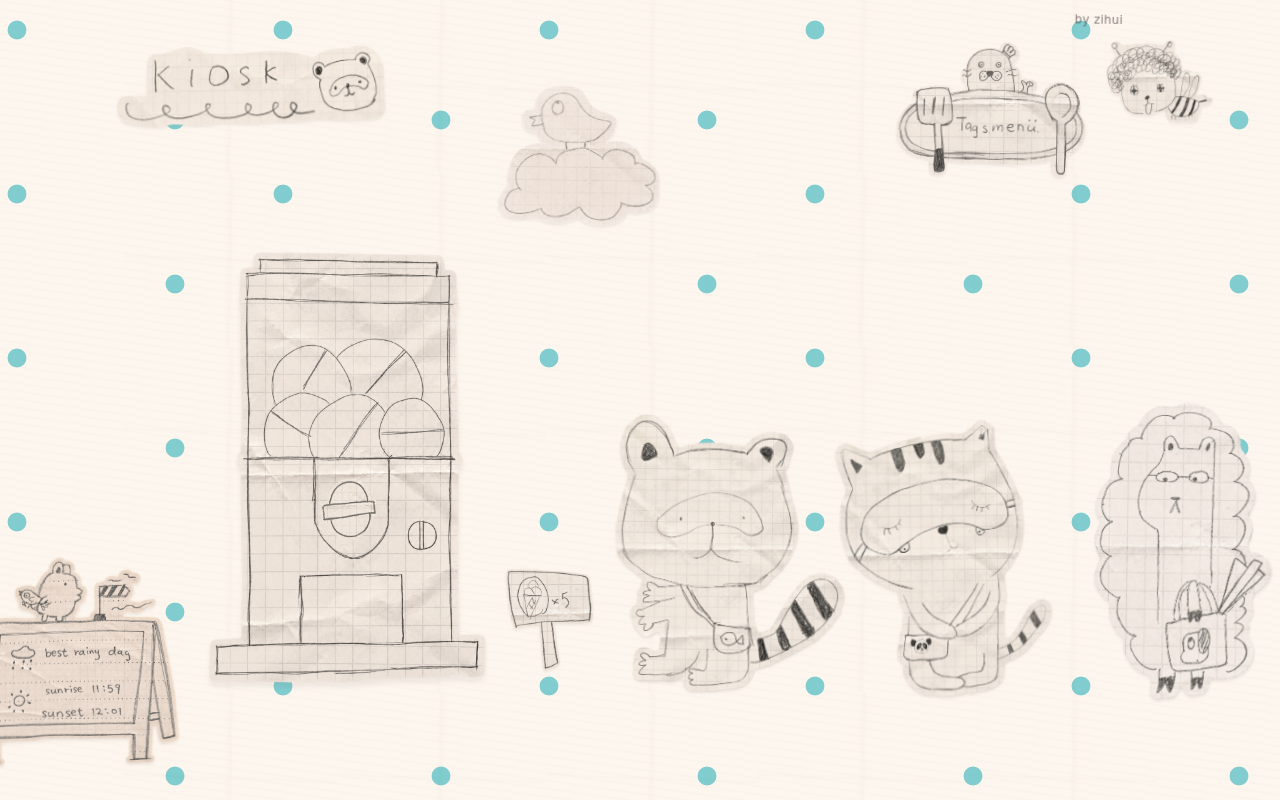
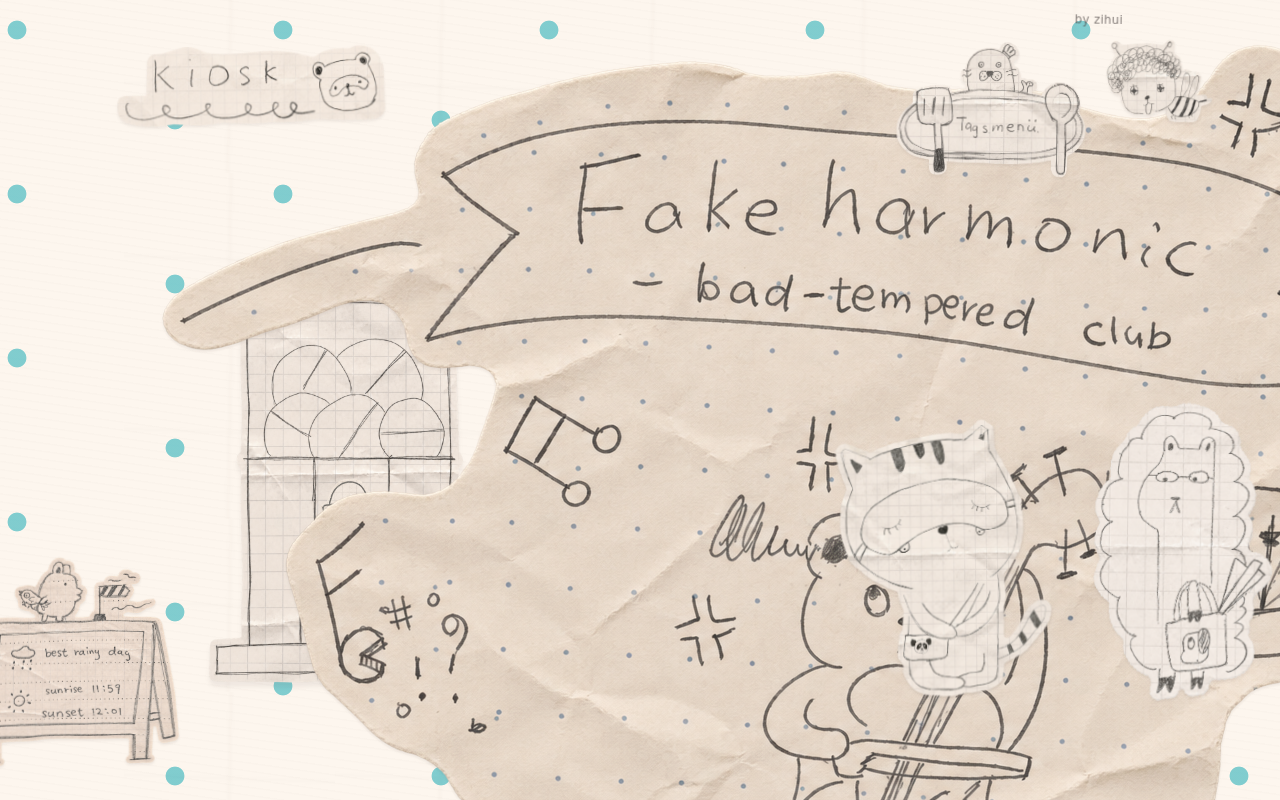
Before and after one commit to eclaircrumb/gachapon, a Next.js app in the folder gachapon/: page / in a window 1280 px wide. Built offline with nearby package versions, Linux system fonts and the light colour scheme.

Commit message:
Update page.tsx

```diff
--- a/gachapon/app/page.tsx
+++ b/gachapon/app/page.tsx
@@ -237,6 +237,13 @@ export default function Home() {
         />
 
         <img
+          className="art art-harmonic drift-seven"
+          src={asset("/art/harmonic.png")}
+          alt="A hand-drawn harmonic"
+          draggable={false}
+        />
+
+        <img
           className="art art-alpaca drift-six"
           src={asset("/art/alpaca.png")}
           alt="A hand-drawn alpaca beside the raccoon"
```
